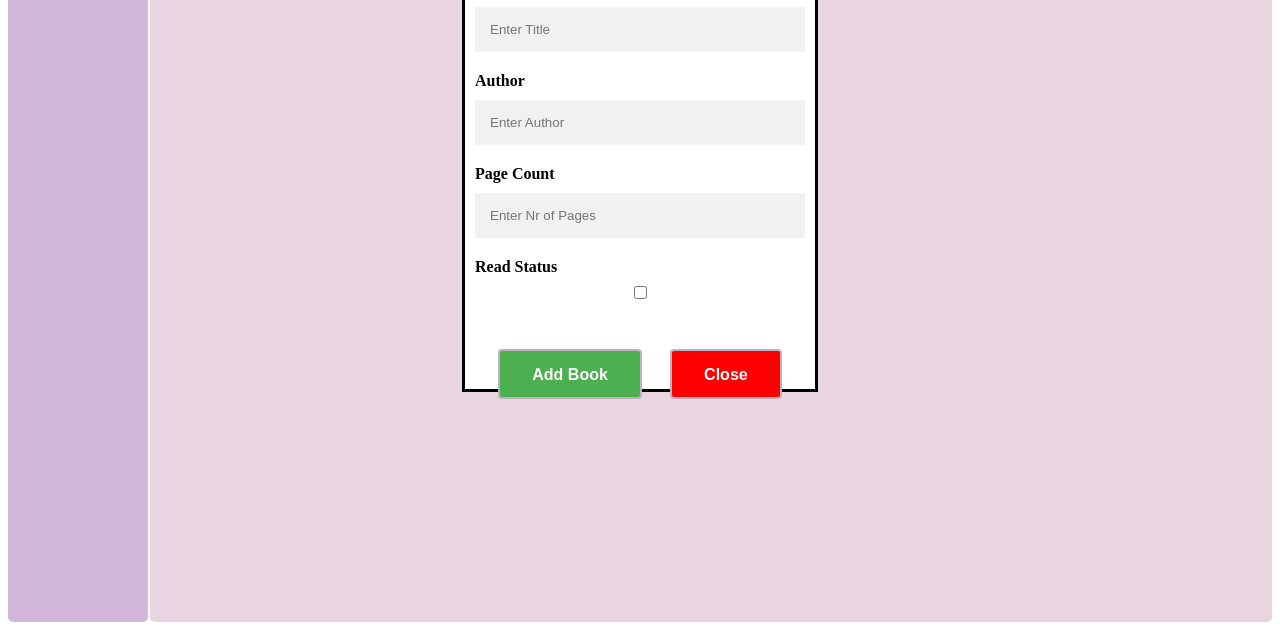
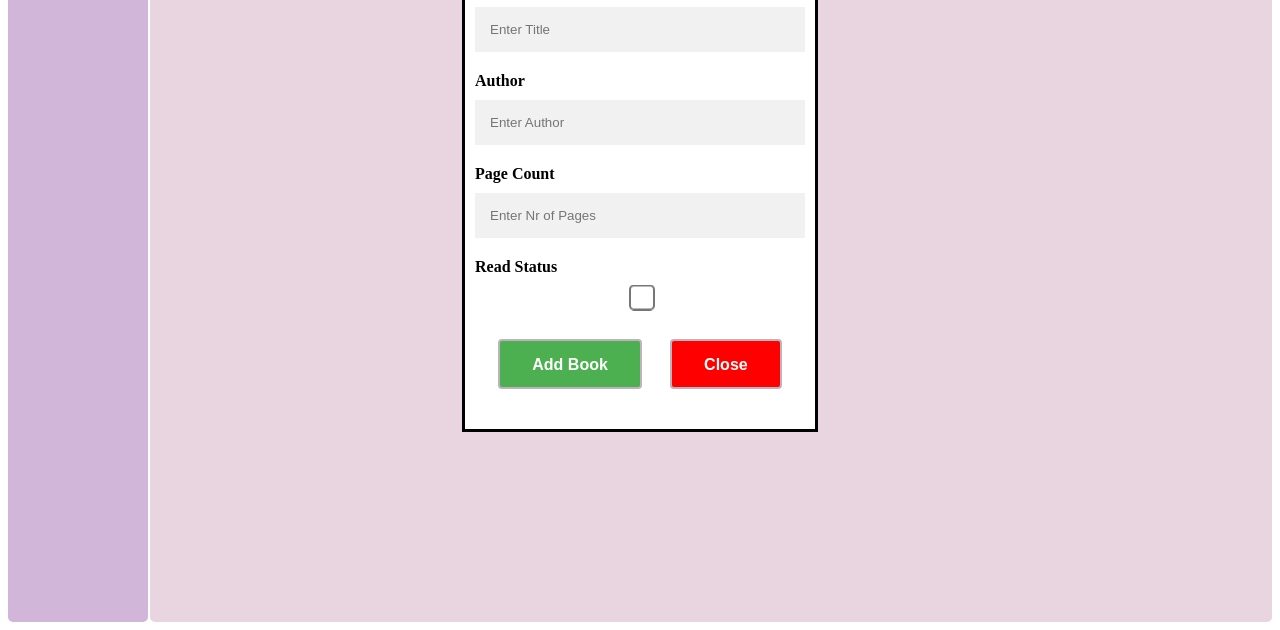
Before and after one commit to Kelho0812/Project_Library_TOP, a plain HTML site: page index.html in a window 1280 px wide. Both pictures are taken after a click on the button "New Book". Shown: the part 186-816 px from the top of the page. Drawn offline with Linux system fonts and the light colour scheme.

Commit message:
Increased Checkbox size & adjusted the form height

```diff
--- a/CSS/styles.css
+++ b/CSS/styles.css
@@ -144,7 +144,7 @@ button {
     opacity: 0;
     position: fixed;
     width: 350px;
-    height: 500px;
+    height: 540px;
     margin: 5% auto; /* Will not center vertically and won't work in IE6/7. */
     left: 0;
     right: 0;
@@ -178,7 +178,7 @@ button {
 }
 
 .form-container > .buttonContainer {
-    margin-top: 30px;
+    margin-top: 15px;
     width: inherit;
     justify-content: space-evenly;
     gap: 5px;
@@ -218,3 +218,8 @@ button {
     right: 10px;
     top: 10px;
 }
+input[type=checkbox] {
+    transform: scale(2);
+    margin-left: 7px;
+    margin-top: 15px;
+}
```
